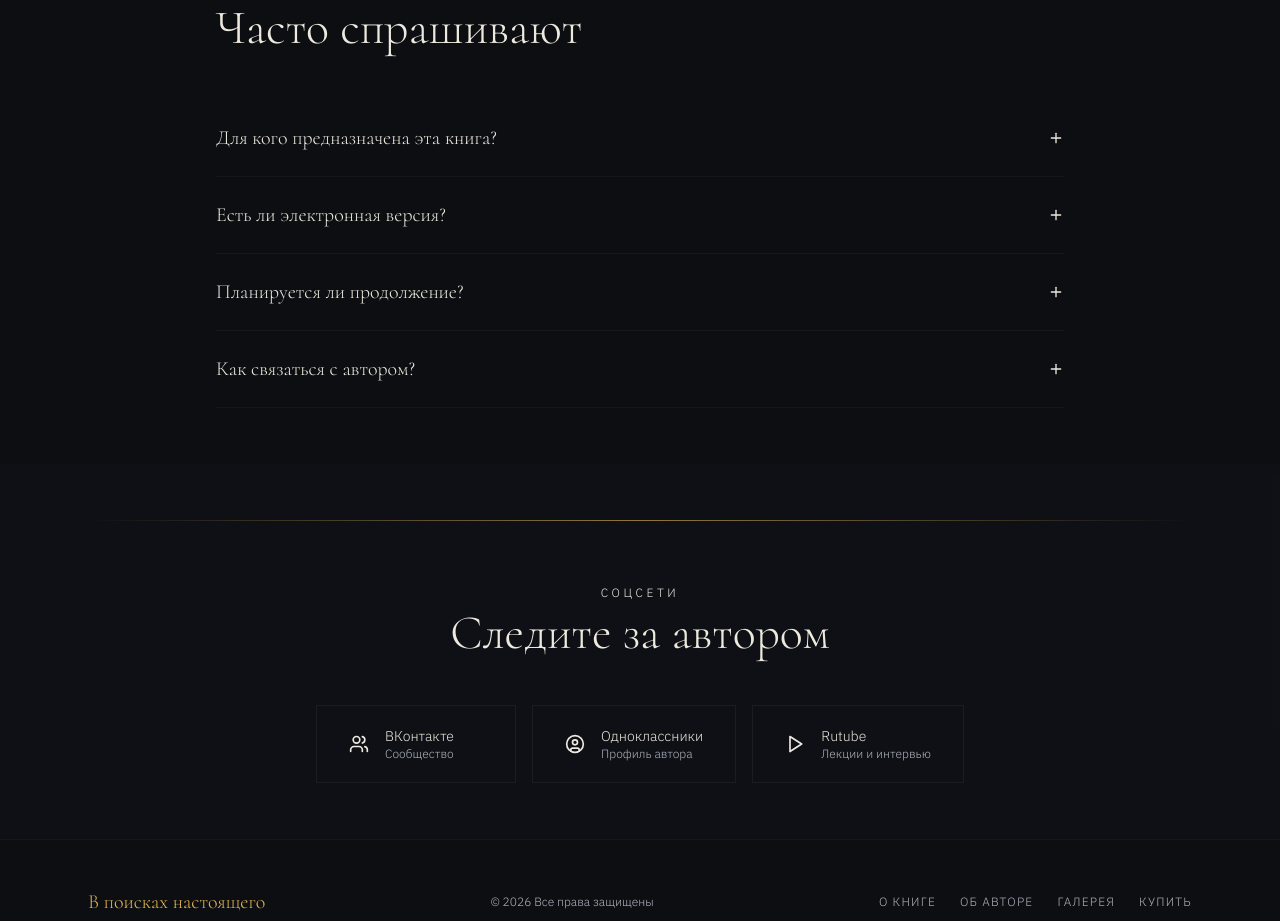
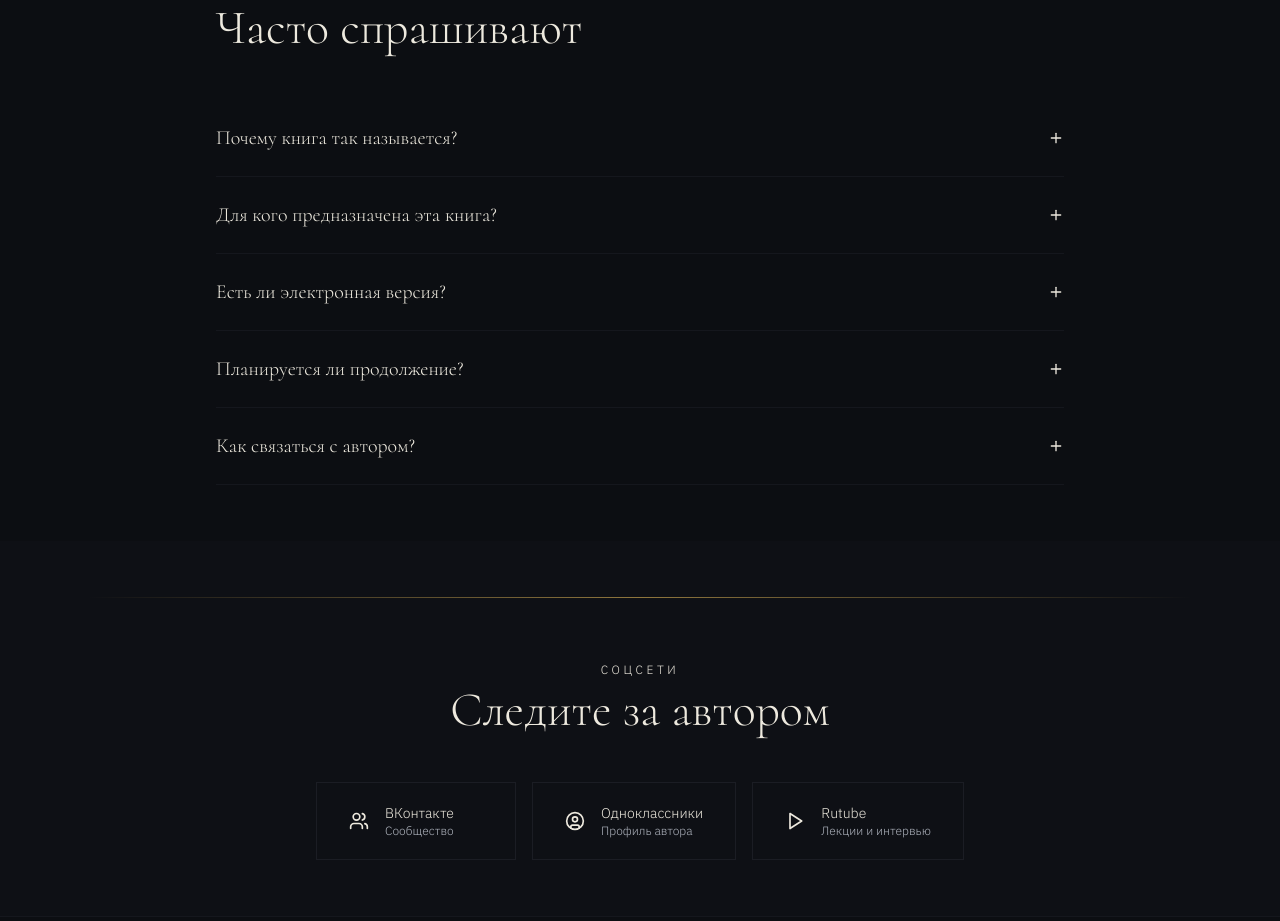
Before and after one commit to pr-poehali-dev/philosophy-book-site, a React (Vite) app: page / in a window 1280 px wide. Shown: the part 7400-8321 px from the top of the page. Built offline with nearby package versions, Linux system fonts and the light colour scheme.

Commit message:
`docs: объяснить происхождение названия книги`

```diff
--- a/src/components/FaqSocialFooter.tsx
+++ b/src/components/FaqSocialFooter.tsx
@@ -3,6 +3,10 @@ import Icon from "@/components/ui/icon";
 import { navLinks } from "@/components/NavBar";
 
 const faqs = [
+  {
+    q: "Почему книга так называется?",
+    a: "BOW — аббревиатура, построенная на английской аналогии со словом bow (лук): Blow to move (удар, импульс), Object of motion (объект движения), Way to achieve a goal (путь к цели). Лук — наглядная модель системы из трёх обязательных частей: тетивы, стрелы и самого лука. Без любого из них система не работает.\n\n«Загадка» — автор рассматривает устройство мира как великую тайну, которую человечество пытается разгадать на протяжении всей истории. Ключ к ней — в понимании универсального принципа BOW.\n\n«Код мироздания» — принцип BOW, по мнению автора, это фундаментальный закон, «программный код» Вселенной, применимый к любой системе: от атома до общества."
+  },
   {
     q: "Для кого предназначена эта книга?",
     a: "Книга написана для широкой аудитории — всех, кто задаётся вопросами о смысле, свободе и природе человека. Специальных знаний не требуется."
```
